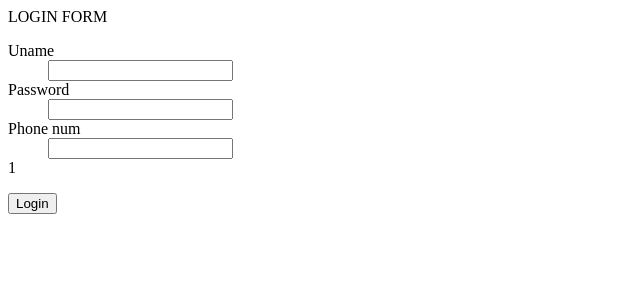
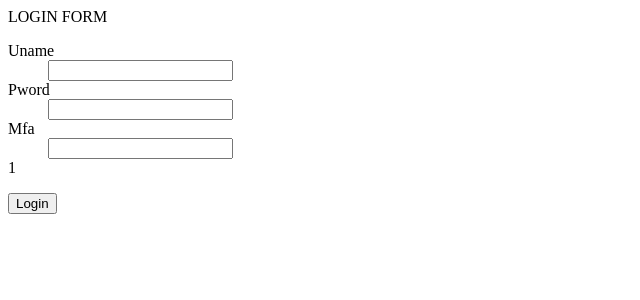
Before and after one commit to joegumke/csgy-9163_webapp, a Python web app: template templates/login.html in a window 1280 px wide. Shown: the top 300 px of the page, without its empty margins (0-640 px from the left). Run offline with Jinja, Linux system fonts and the light colour scheme; the template is opened without the code that fills it: most values are stand-ins (such as "Sample title", 1, 10 or a date in 2020); form fields are guessed from the names that the template uses; some libraries are stand-ins or nearby versions.

Commit message:
Add files via upload

```diff
--- a/templates/home.html
+++ b/templates/home.html
@@ -2,6 +2,7 @@
 <p>HOME PAGE</p>
 <form method=post>
   <dl>
+<div id={{result}}>
 Welcome Home
   </dl>
     <p><input type=submit name='submit_button' value='Log Out'>
--- a/templates/login.html
+++ b/templates/login.html
@@ -3,8 +3,8 @@
 <form method=post>
   <dl>
     {{ render_field(form.uname) }}
-    {{ render_field(form.password) }}
-    {{ render_field(form.phoneNum) }}
+    {{ render_field(form.pword) }}
+    {{ render_field(form.mfa) }}
 	{{ id }}
 <div id={{result}}>
 </div>
--- a/templates/register.html
+++ b/templates/register.html
@@ -3,8 +3,8 @@
 <form method=post>
   <dl>
     {{ render_field(form.uname) }}
-    {{ render_field(form.password) }}
-    {{ render_field(form.phoneNum) }}
+    {{ render_field(form.pword) }}
+    {{ render_field(form.mfa) }}
 <div id={{result}}>
 </div>
   </dl>
```
